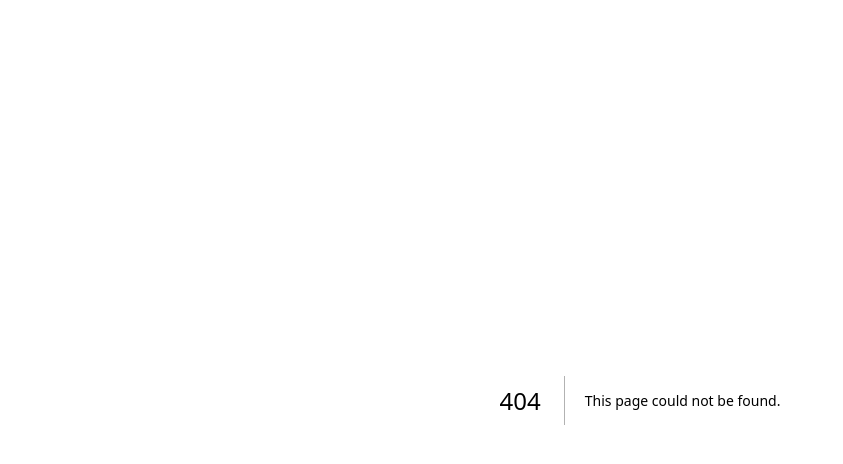
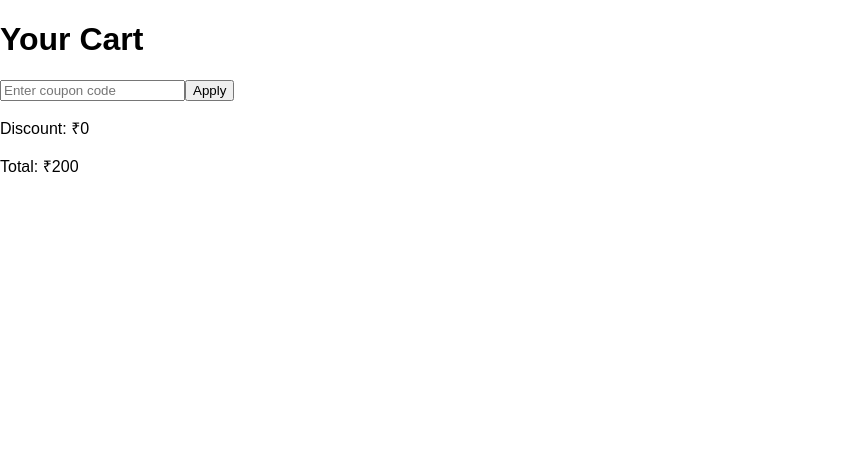
Before and after one commit to Yogesh-developer/React-material-ui, a Next.js app: page /CartPage in a window 1280 px wide. Before the commit this address had no page. Shown: the top 464 px of the page, without its empty margins (0-843 px from the left). Built offline with nearby package versions, Linux system fonts and the light colour scheme.

Commit message:
added files

```diff
--- /dev/null
+++ b/pages/CartPage.tsx
@@ -0,0 +1,29 @@
+// pages/CartPage.tsx
+import { useState } from "react";
+import { CouponInput } from "./CouponInput";
+import { PriceSummary } from "./PriceSummary";
+import { getDiscountForCoupon } from "./utils/coupons"; // cross-file
+
+export default function CartPage() {
+  const [total, setTotal] = useState(200);
+  const [discount, setDiscount] = useState(0);
+  const [error, setError] = useState("");
+
+  const applyCoupon = (code: string) => {
+    const discountAmount = getDiscountForCoupon(code); // ❌ missing validation
+    if (discountAmount === 0) {
+      setError("Invalid coupon code");
+    }
+    setDiscount(discountAmount);
+    setTotal(total - discountAmount); // ❌ No min cap, could go negative
+  };
+
+  return (
+    <div>
+      <h1>Your Cart</h1>
+      <CouponInput onApply={applyCoupon} />
+      {error && <div>{error}</div>}
+      <PriceSummary total={total} discount={discount} />
+    </div>
+  );
+}
--- /dev/null
+++ b/pages/CouponInput.tsx
@@ -0,0 +1,21 @@
+// components/CouponInput.tsx
+import React from "react";
+
+type Props = {
+  onApply: (code: string) => void;
+};
+
+export function CouponInput({ onApply }: Props) {
+  const [code, setCode] = React.useState("");
+
+  return (
+    <div>
+      <input
+        value={code}
+        onChange={(e) => setCode(e.target.value)}
+        placeholder="Enter coupon code"
+      />
+      <button onClick={() => onApply(code)}>Apply</button>
+    </div>
+  );
+}
--- /dev/null
+++ b/pages/PriceSummary.tsx
@@ -0,0 +1,14 @@
+// components/PriceSummary.tsx
+type Props = {
+  total: number;
+  discount: number;
+};
+
+export function PriceSummary({ total, discount }: Props) {
+  return (
+    <div>
+      <p>Discount: ₹{discount}</p>
+      <p>Total: ₹{total}</p>
+    </div>
+  );
+}
--- /dev/null
+++ b/pages/utils/coupons.ts
@@ -0,0 +1,12 @@
+// utils/coupons.ts
+export const validCoupons = {
+  SAVE10: 10,
+  HELLO5: 5,
+  SUMMER20: 20,
+};
+
+export function getDiscountForCoupon(code: string): number {
+  if (!code) return 0;
+  const normalized = code.trim().toUpperCase();
+  return validCoupons[normalized] || 0;
+}
```
